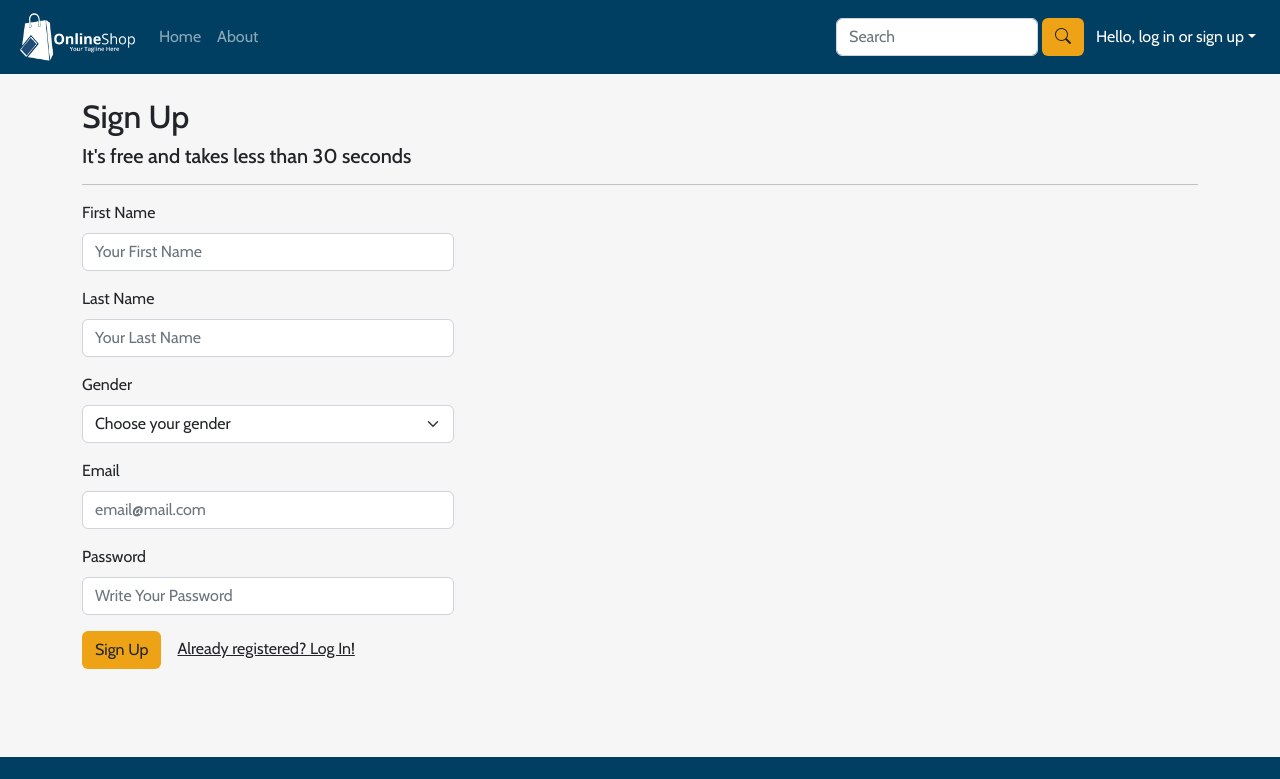
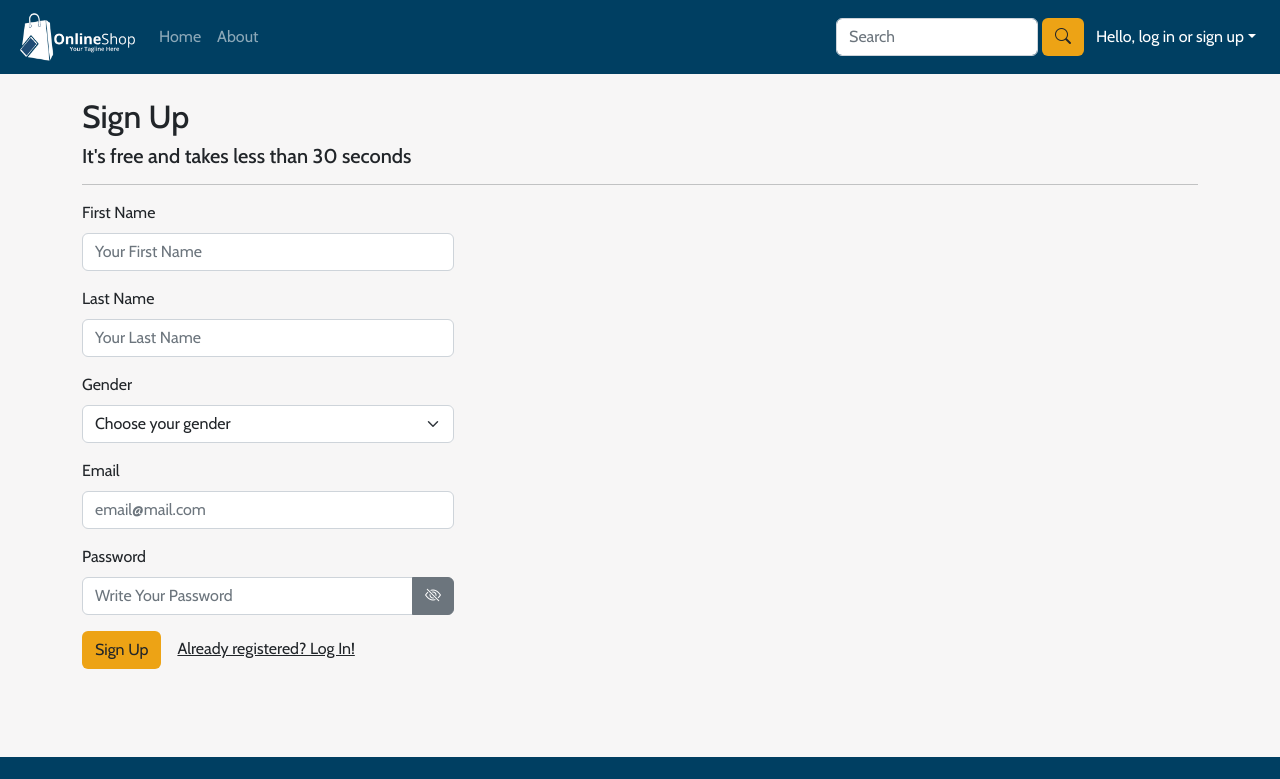
Before and after one commit to JoseMiguelVazquez/e-commerce-react, a React (Vite) app: page /signup in a window 1280 px wide. Shown: the top 779 px of the page. Built offline with nearby package versions, Linux system fonts and the light colour scheme.

Commit message:
show/hide password

```diff
--- a/src/pages/Login/Login.jsx
+++ b/src/pages/Login/Login.jsx
@@ -1,4 +1,4 @@
-import React, { useEffect } from 'react'
+import React, { useEffect, useState } from 'react'
 import { useNavigate, Link } from 'react-router-dom'
 import { useSearchContext } from '@/context/SearchContext'
 import swal from 'sweetalert'
@@ -9,6 +9,7 @@ import './login.css'
 
 const Login = () => {
   const navigate = useNavigate()
+  const [showPassword, setShowPassword] = useState(false)
   const { setSearchTerm } = useSearchContext()
   const { login } = useAuthContext()
 
@@ -65,9 +66,10 @@ const Login = () => {
           </div>
           <div className='mb-3'>
             <label className='form-label' htmlFor='password'>Password</label>
+            <span className='input-group'>
               <input
                 className='form-control'
-              type='password'
+                type={showPassword ? 'text' : 'password'}
                 name='password'
                 placeholder='Write Your Password'
                 id='password'
@@ -76,6 +78,12 @@ const Login = () => {
                 autoComplete='off'
                 required
               />
+              <button type='button' className='btn btn-secondary' onClick={() => setShowPassword(!showPassword)}>
+                {showPassword
+                  ? <i class='bi bi-eye' />
+                  : <i class='bi bi-eye-slash' />}
+              </button>
+            </span>
           </div>
           <button className='btn btn-custom me-3' type='submit'>
             Log In
--- a/src/pages/Signup/Signup.jsx
+++ b/src/pages/Signup/Signup.jsx
@@ -1,4 +1,4 @@
-import React, { useEffect } from 'react'
+import React, { useEffect, useState } from 'react'
 import { useNavigate, Link } from 'react-router-dom'
 import { useSearchContext } from '@/context/SearchContext'
 import swal from 'sweetalert'
@@ -8,6 +8,7 @@ import './signup.css'
 
 const Signup = () => {
   const { setSearchTerm } = useSearchContext()
+  const [showPassword, setShowPassword] = useState(false)
   const navigate = useNavigate()
 
   useEffect(() => {
@@ -108,9 +109,10 @@ const Signup = () => {
           </div>
           <div className='mb-3'>
             <label className='form-label' htmlFor='password'>Password</label>
+            <span className='input-group'>
               <input
                 className='form-control'
-              type='password'
+                type={showPassword ? 'text' : 'password'}
                 name='password'
                 placeholder='Write Your Password'
                 id='password'
@@ -119,6 +121,12 @@ const Signup = () => {
                 autoComplete='off'
                 required
               />
+              <button type='button' className='btn btn-secondary' onClick={() => setShowPassword(!showPassword)}>
+                {showPassword
+                  ? <i class='bi bi-eye' />
+                  : <i class='bi bi-eye-slash' />}
+              </button>
+            </span>
           </div>
           <button className='btn btn-custom me-3' type='submit'>
             Sign Up
```
Lines whose indentation alone changed are shown as unchanged.
